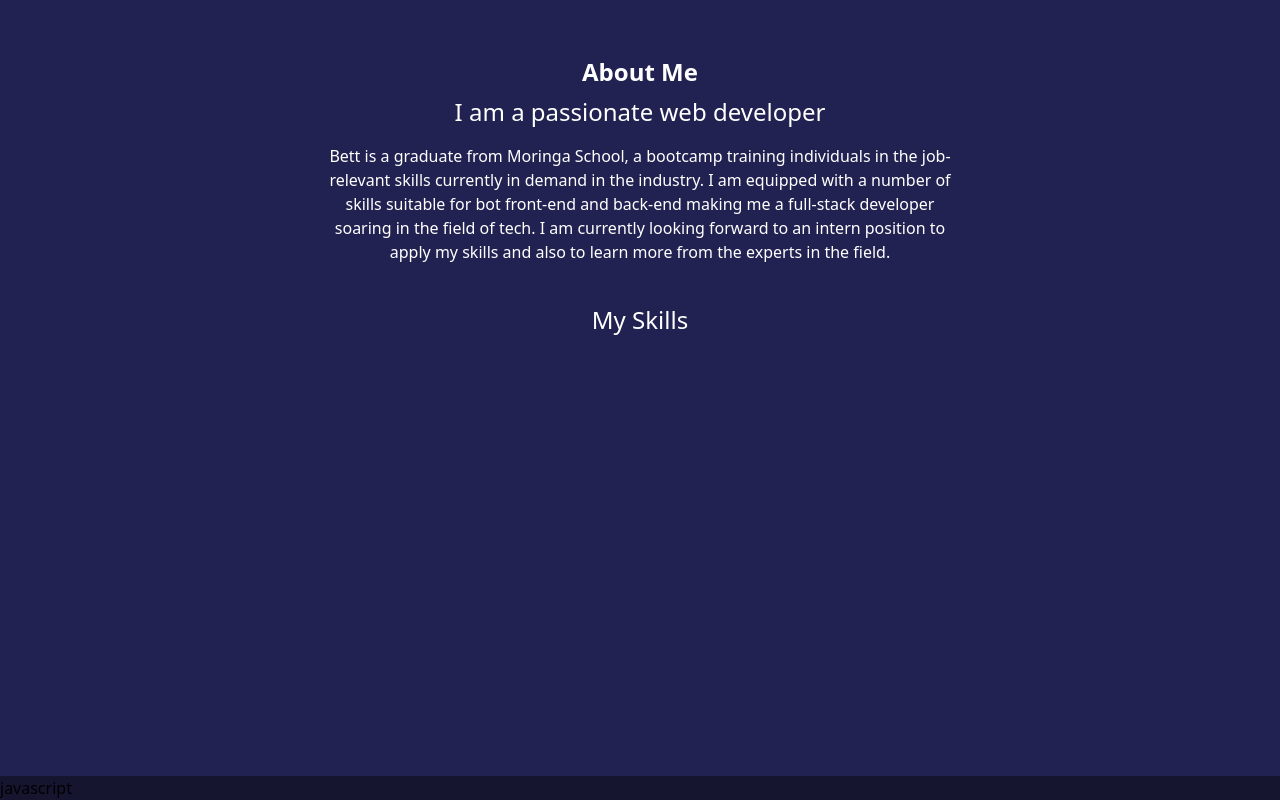
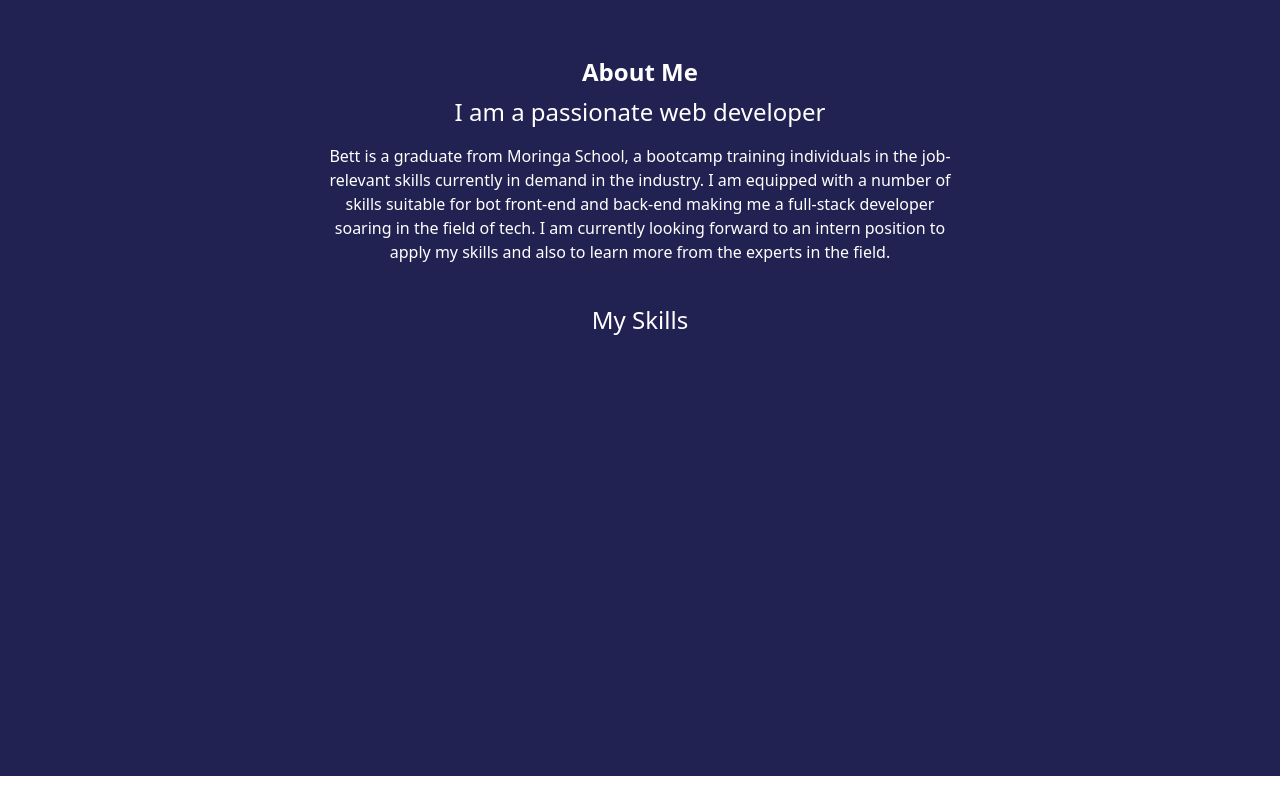
Before and after one commit to shaddybett/super-portfolio, a React (Create React App) app: page / in a window 1280 px wide. Shown: the part 660-1460 px from the top of the page. After the commit the page ends 1436 px from the top, so only its background shows below. Built offline with nearby package versions, Linux system fonts and the light colour scheme; a small style sheet from the web is missing.

Commit message:
placed python icon

```diff
--- a/package.json
+++ b/package.json
@@ -4,6 +4,8 @@
   "private": true,
   "dependencies": {
     "@fortawesome/fontawesome-free": "^6.5.1",
+    "@fortawesome/fontawesome-svg-core": "^6.5.1",
+    "@fortawesome/react-fontawesome": "^0.2.0",
     "@testing-library/jest-dom": "^5.17.0",
     "@testing-library/react": "^13.4.0",
     "@testing-library/user-event": "^13.5.0",
--- a/src/components/Home.js
+++ b/src/components/Home.js
@@ -6,8 +6,6 @@ import { Navbar } from "flowbite-react";
 import { Button } from "flowbite-react";
 import "@fortawesome/fontawesome-free/css/all.css";
 import { FontAwesomeIcon } from "@fortawesome/react-fontawesome";
-
-
 
 import "./Home.css";
 
@@ -143,8 +141,7 @@ const About = () => {
 const Skills = () => {
   return (
     <div>
-      <FontAwesomeIcon icon="js" />
-      javascript
+      <FontAwesomeIcon icon={['fab', 'python']} />
     </div>
   );
 };
```
Also changed, not shown: 1 other file (tests, documents, lock files or other folders).
